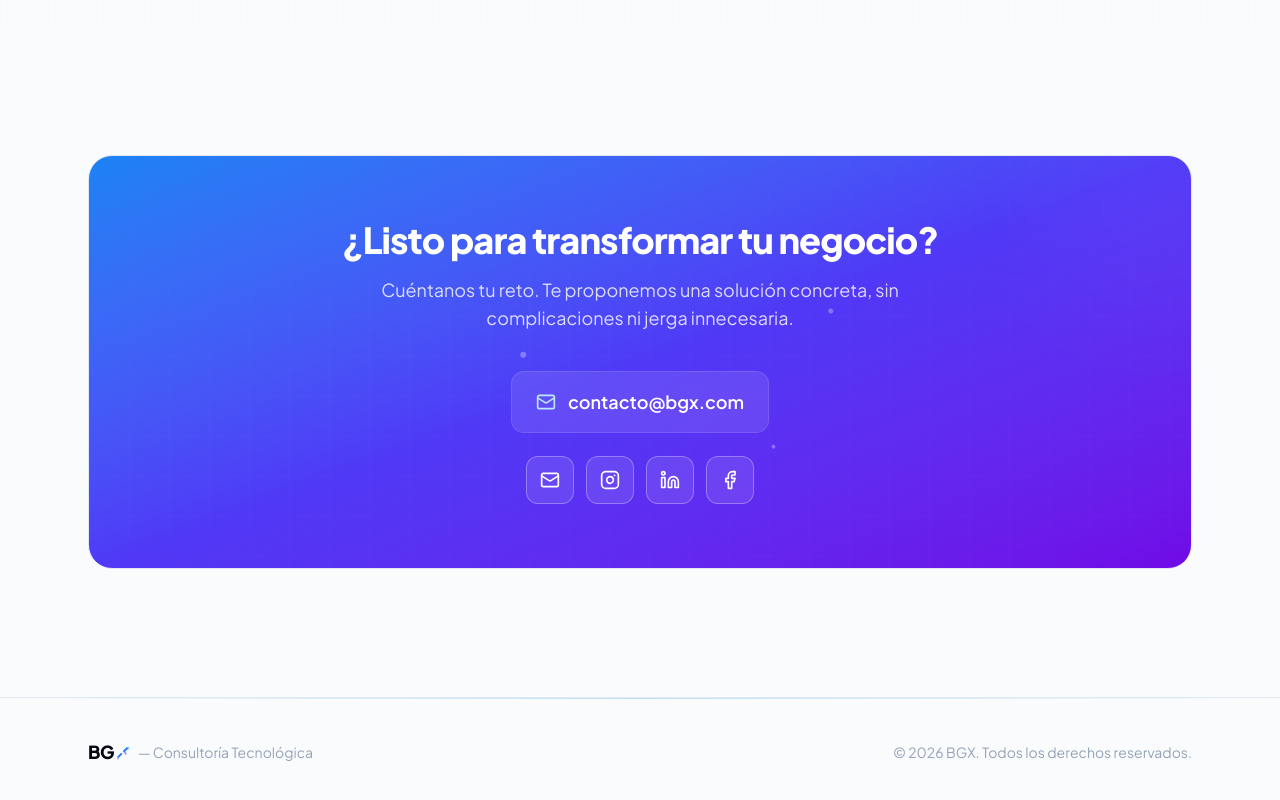
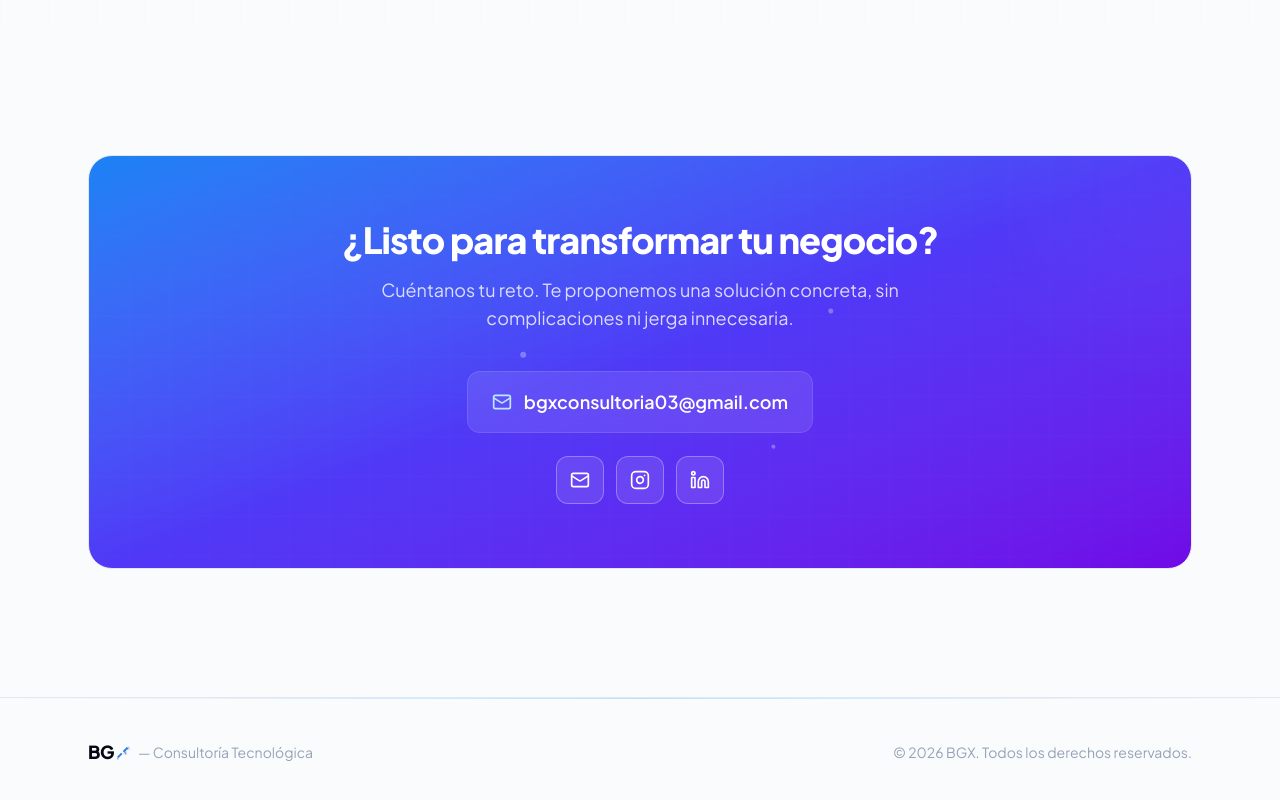
Before and after one commit to beracoechea/BGX, a React (Vite) app: page / in a window 1280 px wide. Shown: the part 2264-3064 px from the top of the page. Built offline with nearby package versions, Linux system fonts and the light colour scheme.

Commit message:
Botones redes

```diff
--- a/src/components/CTA.tsx
+++ b/src/components/CTA.tsx
@@ -1,14 +1,22 @@
 import { motion, useInView } from 'framer-motion'
-import { Facebook, Instagram, Linkedin, Mail } from 'lucide-react'
-import { useRef } from 'react'
+import { Mail } from 'lucide-react'
+import { useRef, type ComponentType } from 'react'
+import { InstagramIcon, LinkedinIcon } from './SocialIcons'
 
-const email = 'contacto@bgx.com'
+const email = 'bgxconsultoria03@gmail.com'
+const instagramUrl = 'https://www.instagram.com/bgxconsultoria/'
+const linkedinUrl = 'https://www.linkedin.com/in/bgx-consultor%C3%ADa-digital-53a98541b/'
 
-const socialLinks = [
-  { href: 'mailto:contacto@bgx.com', label: 'Correo electrónico', icon: Mail },
-  { href: 'https://instagram.com/bgx', label: 'Instagram', icon: Instagram },
-  { href: 'https://linkedin.com/company/bgx', label: 'LinkedIn', icon: Linkedin },
-  { href: 'https://facebook.com/bgx', label: 'Facebook', icon: Facebook },
+const socialLinks: {
+  href: string
+  label: string
+  icon: ComponentType<{ size?: number }>
+}[] = [
+  { href: `mailto:${email}`, label: 'Correo electrónico', icon: Mail },
+  { href: instagramUrl, label: 'Instagram', icon: InstagramIcon },
+  ...(linkedinUrl
+    ? [{ href: linkedinUrl, label: 'LinkedIn', icon: LinkedinIcon }]
+    : []),
 ]
 
 const orbits = [
--- /dev/null
+++ b/src/components/SocialIcons.tsx
@@ -0,0 +1,65 @@
+interface IconProps {
+  size?: number
+  className?: string
+}
+
+export function InstagramIcon({ size = 20, className }: IconProps) {
+  return (
+    <svg
+      width={size}
+      height={size}
+      viewBox="0 0 24 24"
+      fill="none"
+      stroke="currentColor"
+      strokeWidth="2"
+      strokeLinecap="round"
+      strokeLinejoin="round"
+      className={className}
+      aria-hidden="true"
+    >
+      <rect x="2" y="2" width="20" height="20" rx="5" ry="5" />
+      <path d="M16 11.37A4 4 0 1 1 12.63 8 4 4 0 0 1 16 11.37z" />
+      <line x1="17.5" y1="6.5" x2="17.51" y2="6.5" />
+    </svg>
+  )
+}
+
+export function LinkedinIcon({ size = 20, className }: IconProps) {
+  return (
+    <svg
+      width={size}
+      height={size}
+      viewBox="0 0 24 24"
+      fill="none"
+      stroke="currentColor"
+      strokeWidth="2"
+      strokeLinecap="round"
+      strokeLinejoin="round"
+      className={className}
+      aria-hidden="true"
+    >
+      <path d="M16 8a6 6 0 0 1 6 6v7h-4v-7a2 2 0 0 0-2-2 2 2 0 0 0-2 2v7h-4v-7a6 6 0 0 1 6-6z" />
+      <rect x="2" y="9" width="4" height="12" />
+      <circle cx="4" cy="4" r="2" />
+    </svg>
+  )
+}
+
+export function FacebookIcon({ size = 20, className }: IconProps) {
+  return (
+    <svg
+      width={size}
+      height={size}
+      viewBox="0 0 24 24"
+      fill="none"
+      stroke="currentColor"
+      strokeWidth="2"
+      strokeLinecap="round"
+      strokeLinejoin="round"
+      className={className}
+      aria-hidden="true"
+    >
+      <path d="M18 2h-3a5 5 0 0 0-5 5v3H7v4h3v8h4v-8h3l1-4h-4V7a1 1 0 0 1 1-1h3z" />
+    </svg>
+  )
+}
```
